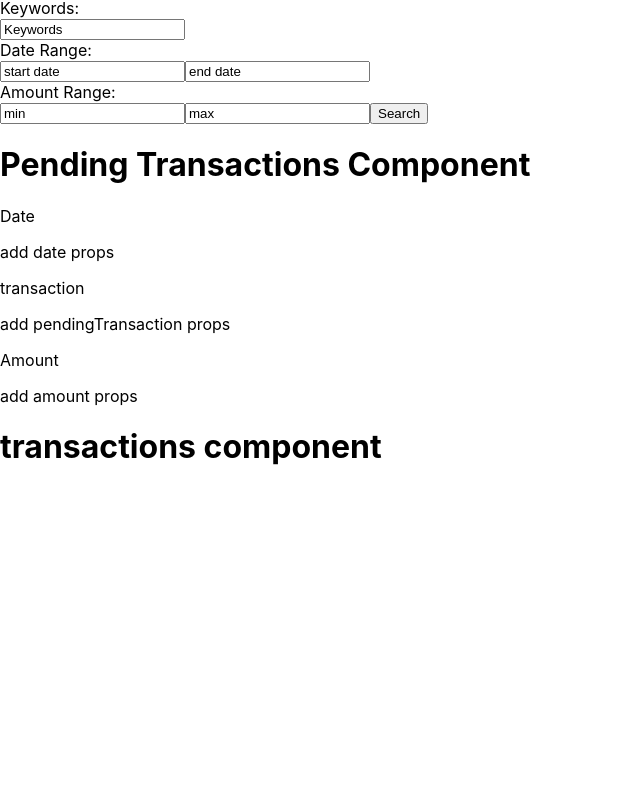
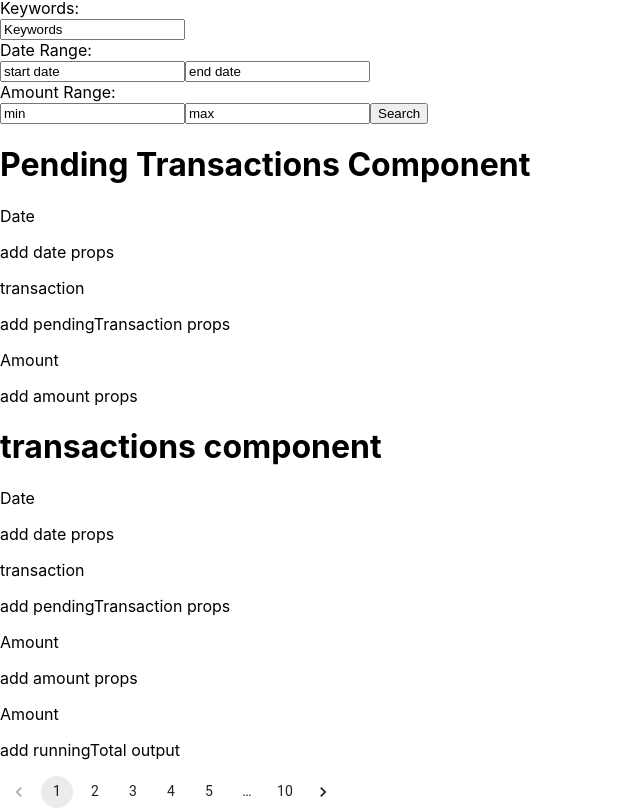
Before and after one commit to danlagos/react-checkbook, a React (Create React App) app: page / in a window 1280 px wide. Shown: the part 269-1077 px from the top of the page, without its empty margins (0-640 px from the left). Before the commit the page ends 800 px from the top, so only its background shows below. Built offline with nearby package versions, Linux system fonts and the light colour scheme.

Commit message:
hard code transactions component to include pagination.

```diff
--- a/package.json
+++ b/package.json
@@ -5,6 +5,7 @@
   "dependencies": {
     "@material-ui/core": "^4.9.3",
     "@material-ui/icons": "^4.9.1",
+    "@material-ui/lab": "^4.0.0-alpha.43",
     "@testing-library/jest-dom": "^4.2.4",
     "@testing-library/react": "^9.3.2",
     "@testing-library/user-event": "^7.1.2",
--- a/src/components/checkingAccount/transactions.js
+++ b/src/components/checkingAccount/transactions.js
@@ -1,9 +1,30 @@
 import React from 'react';
 
+import { makeStyles } from '@material-ui/core/styles';
+import Pagination from '@material-ui/lab/Pagination';
+
+const useStyles = makeStyles(theme => ({
+  root: {
+    '& > *': {
+      marginTop: theme.spacing(2),
+    },
+  },
+}));
+
 function Transactions() {
+  const classes = useStyles();
   return (
     <div className="App">
       <h1> transactions component </h1>
+      <div>
+        <p>Date</p> <p>add date props</p>
+        <p>transaction</p> <p>add pendingTransaction props</p>
+        <p>Amount</p> <p>add amount props</p>
+        <p>Amount</p> <p>add runningTotal output</p>
+      </div>
+      <div className={classes.root}>
+        <Pagination count={10} />
+      </div>
     </div>
   );
 }
```
Also changed, not shown: 1 other file (tests, documents, lock files or other folders).
